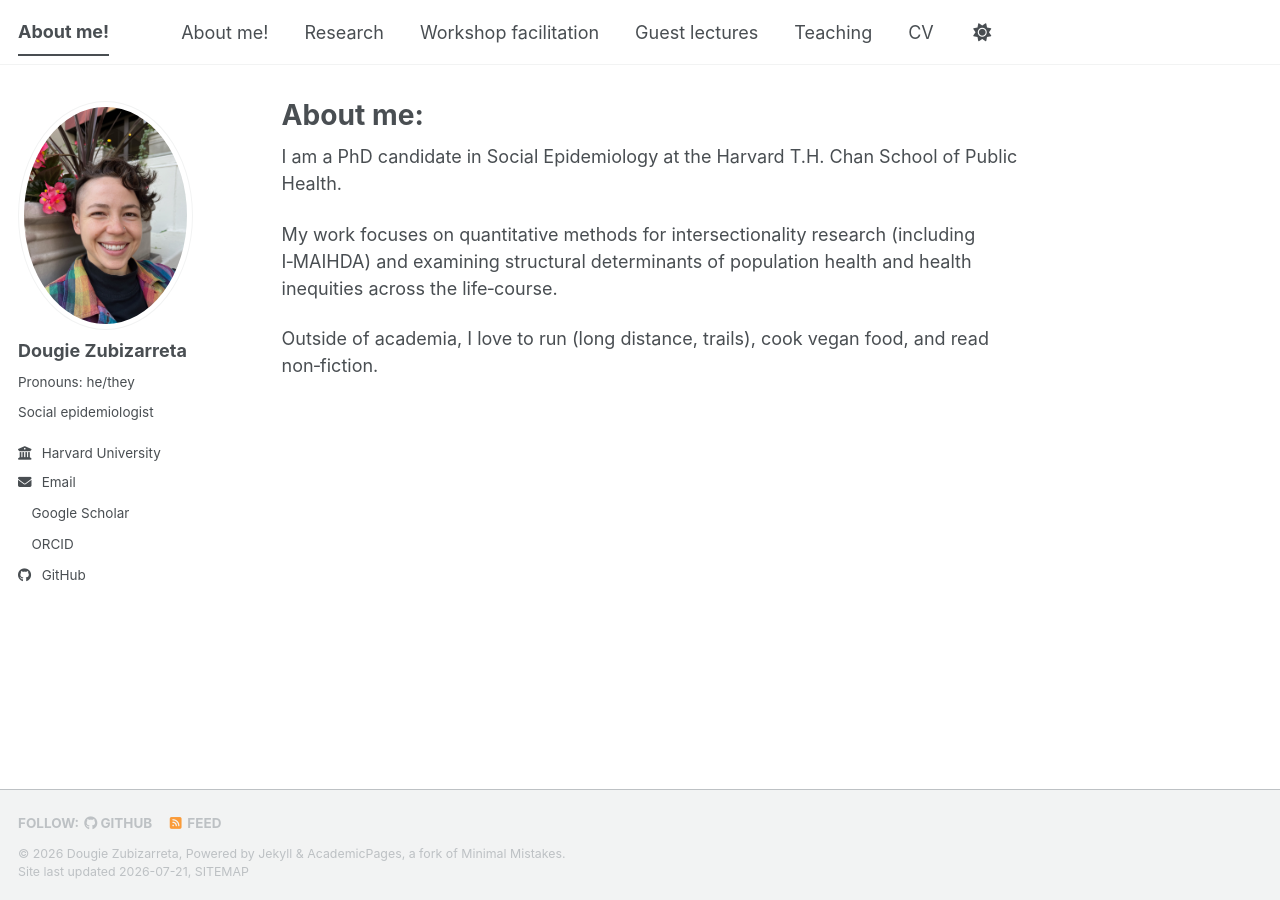
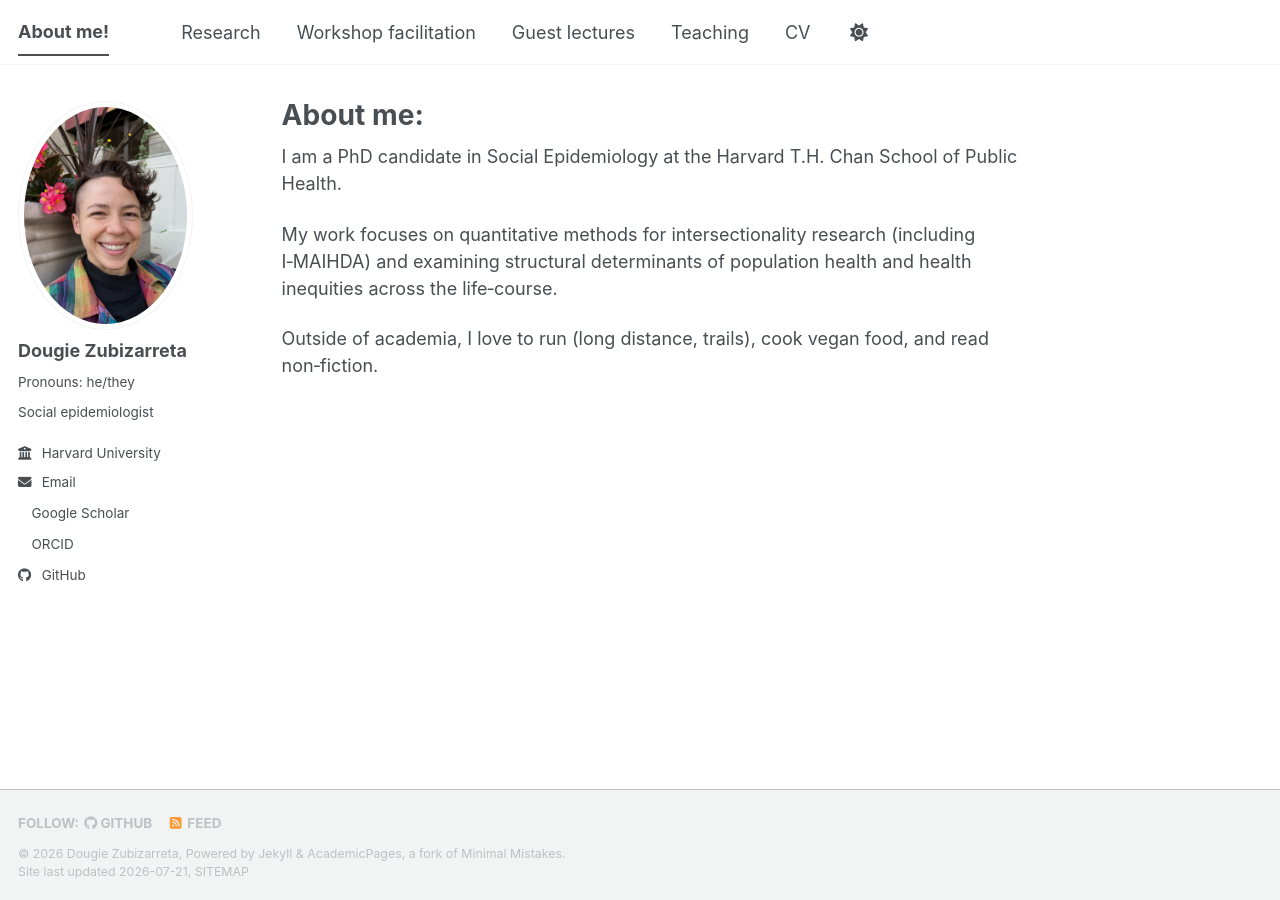
Before and after one commit to dougie-zubizarreta/dougie-zubizarreta.github.io, a Jekyll site: the page built from _pages/index.md, in a window 1280 px wide. Built offline with Jekyll 4.4.1, drawn with Linux system fonts in a browser that asks for light colours; a style sheet for code colours, icons or effects is not loaded.

Commit message:
Update navigation.yml

```diff
--- a/_data/navigation.yml
+++ b/_data/navigation.yml
@@ -8,8 +8,8 @@
 #      Markdown formatted page while the second is generated using JSON.
 
 main:
-  - title: "About me!"
-    url: /
+#  - title: "Dissertation"
+ #   url: /dissertation/
 
   - title: "Research"
     url: /research/
```
